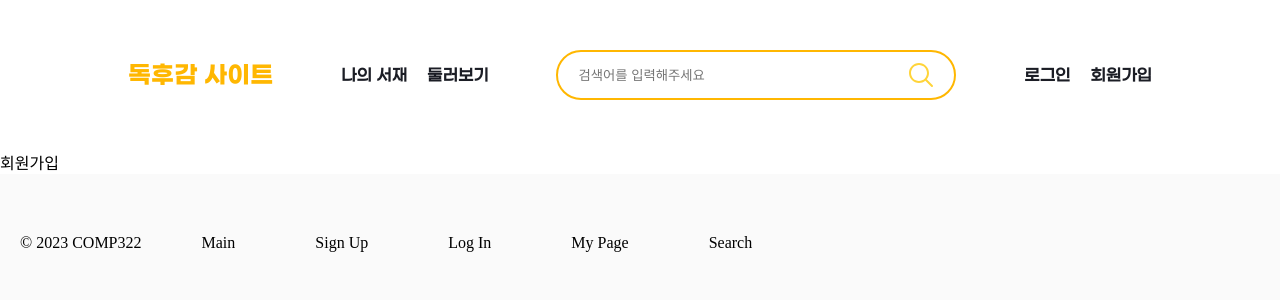
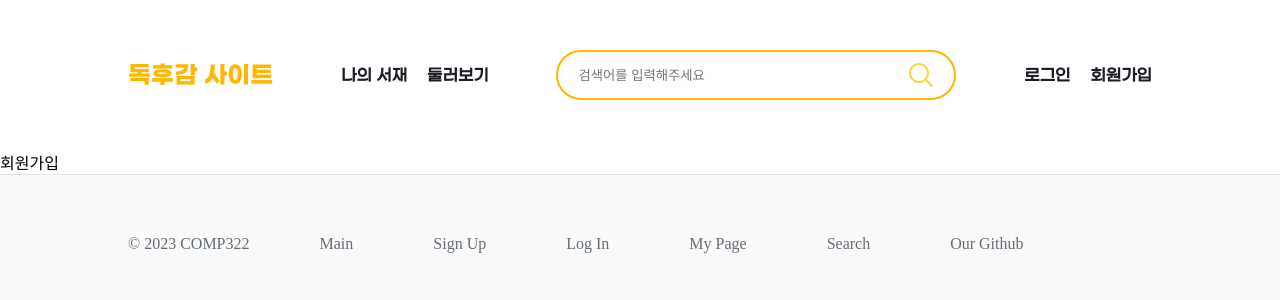
Before and after one commit to jhyep/db-team4-project, a React (Vite) app in the folder client/: page /signup in a window 1280 px wide. Shown: the top 300 px of the page. Built offline with nearby package versions, Linux system fonts and the light colour scheme.

Commit message:
design: footer style 수정

```diff
--- a/client/src/components/Footer/index.jsx
+++ b/client/src/components/Footer/index.jsx
@@ -1,32 +1,50 @@
 import styled from 'styled-components';
 
-const StyledFooter = styled.footer`
-  display: flex;
-  flex-direction: row;
-  position: relative, transform;
+function Footer() {
+  return (
+    <FooterContainer>
+      <FooterContents>
+        <CopyrightDiv>&copy; 2023 COMP322</CopyrightDiv>
+        <PageDiv>Main</PageDiv>
+        <PageDiv>Sign Up</PageDiv>
+        <PageDiv>Log In</PageDiv>
+        <PageDiv>My Page</PageDiv>
+        <PageDiv>Search</PageDiv>
+        <PageDiv>
+          <a href="https://github.com/jhyep/db-team4-project.git">Our Github</a>
+        </PageDiv>
+      </FooterContents>
+    </FooterContainer>
+  );
+}
+
+export default Footer;
+
+const FooterContainer = styled.footer`
   padding: 50px 0px;
   background-color: #fafafa;
+  border-top: 1px solid rgba(172, 168, 155, 0.3);
+  position: relative;
+  transform: translateY(0%);
+`;
+
+const FooterContents = styled.div`
+  color: #656d76;
+  display: flex;
+  margin: auto;
+  width: 1024px;
 `;
 
 const CopyrightDiv = styled.div`
-  margin: 10px 20px;
+  margin-top: 10px;
+  margin-right: 30px;
 `;
 
 const PageDiv = styled.div`
   margin: 10px 40px;
+  cursor: pointer;
+  &: hover {
+    text-decoration: underline;
+    text-underline-offset: 2px;
+  }
 `;
-
-function Footer() {
-  return (
-    <StyledFooter>
-      <CopyrightDiv>&copy; 2023 COMP322</CopyrightDiv>
-      <PageDiv>Main</PageDiv>
-      <PageDiv>Sign Up</PageDiv>
-      <PageDiv>Log In</PageDiv>
-      <PageDiv>My Page</PageDiv>
-      <PageDiv>Search</PageDiv>
-    </StyledFooter>
-  );
-}
-
-export default Footer;
```
